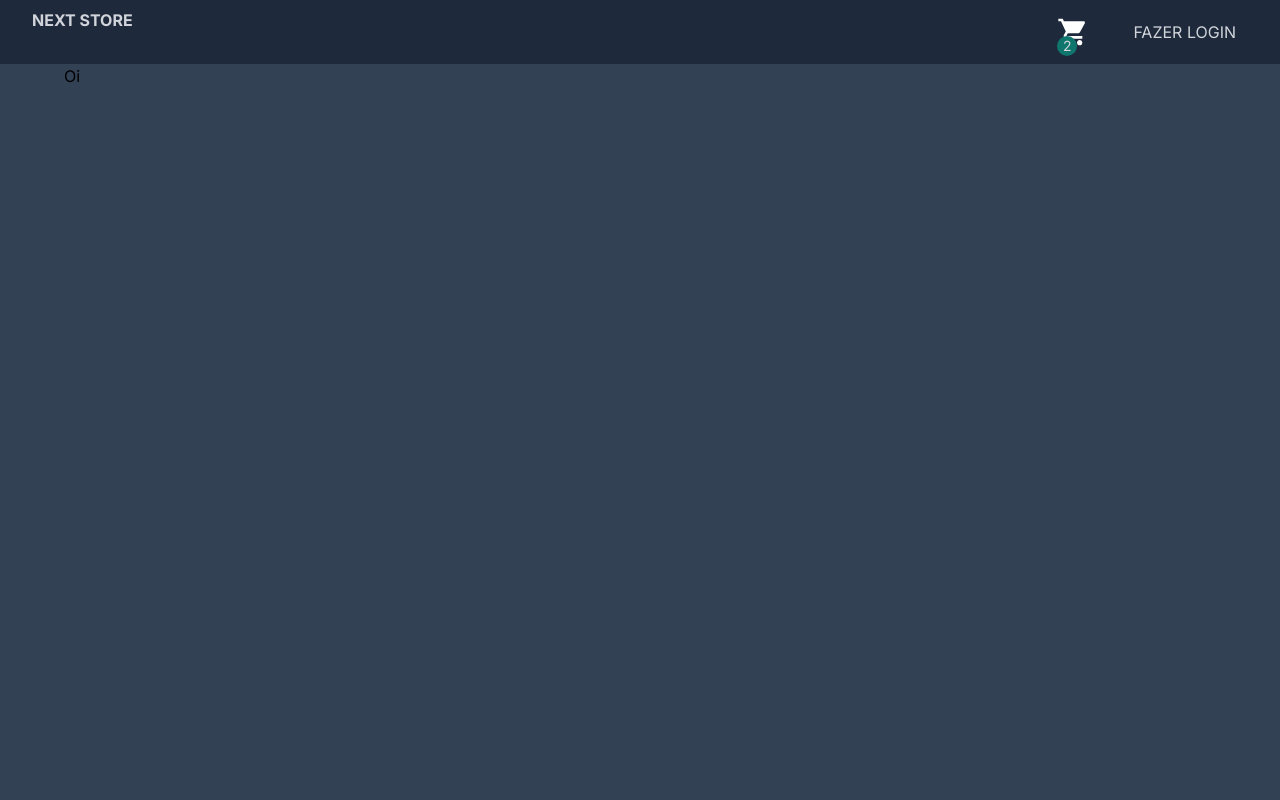
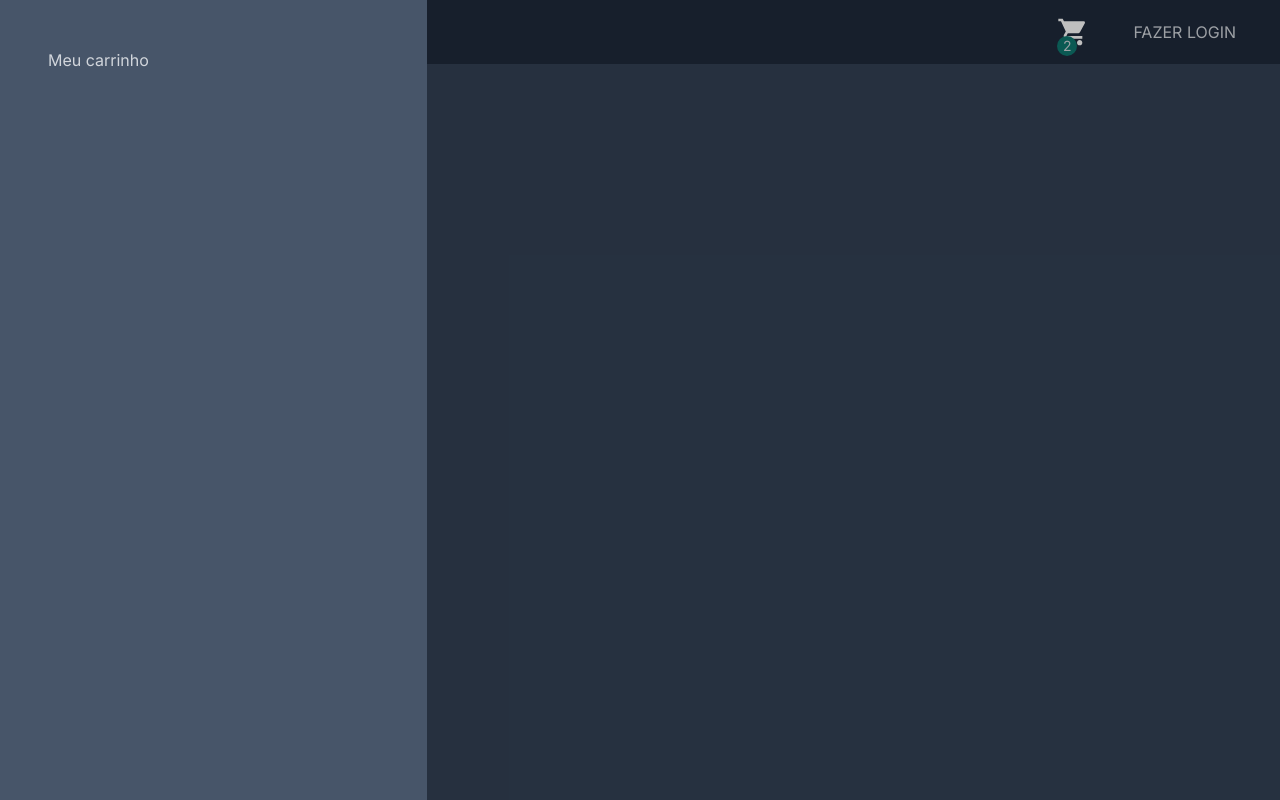
Before and after one commit to nordivi/next-commerce, a Next.js app: page /product in a window 1280 px wide. Built offline with nearby package versions, Linux system fonts and the light colour scheme; no server answers.

Commit message:
drawer carrinho

```diff
--- /dev/null
+++ b/src/app/components/Cart.tsx
@@ -0,0 +1,30 @@
+'use client';
+import { useCartStore } from "@/store";
+export default function Cart(){
+    const useStore = useCartStore();
+    return (
+        <>
+            <div onClick={()=> useStore.toggleCart()} className="flex items-center cursor-pointer relative">
+            <svg xmlns="http://www.w3.org/2000/svg" viewBox="0 0 48 48" id="Cart" className="h-8 w-8  fill-current text-white">
+              <path d="M14 36c-2.21 0-3.98 1.79-3.98 4s1.77 4 3.98 4 4-1.79 4-4-1.79-4-4-4zM2 4v4h4l7.19 15.17-2.7 4.9c-.31.58-.49 1.23-.49 1.93 0 2.21 1.79 4 4 4h24v-4H14.85c-.28 0-.5-.22-.5-.5 0-.09.02-.17.06-.24L16.2 26h14.9c1.5 0 2.81-.83 3.5-2.06l7.15-12.98c.16-.28.25-.61.25-.96a2 2 0 0 0-2-2H10.43l-1.9-4H2zm32 32c-2.21 0-3.98 1.79-3.98 4s1.77 4 3.98 4 4-1.79 4-4-1.79-4-4-4z" fill="#ffffff">
+              </path><path fill="none" d="M0 0h48v48H0z"></path></svg>
+              <span className="bg-teal-700 text-sm text-bold rounded-full h-5 w-5 text-center flex items-center justify-center absolute top-5 ">
+                  2
+              </span>
+
+            </div>
+            {
+                !useStore.isOpen && (
+                    <div onClick={()=> useStore.toggleCart()}  className="fixed w-full h-screen bg-black/25 left-0 top-0 z-50">
+                        <div onClick={(e)=>e.stopPropagation()} className="absolue bg-slate-600 right-0 bottom-0 w-1/3 h-screen p-12 overflow-y-scroll">
+                        <h1>Meu carrinho</h1>
+                        </div>
+                    </div>
+                )
+            }
+
+
+        </>
+
+    )
+}
--- a/src/app/components/Navbar.tsx
+++ b/src/app/components/Navbar.tsx
@@ -1,5 +1,6 @@
 import Link from "next/link";
 import { SignInButton, SignedIn, SignedOut, UserButton } from "@clerk/nextjs";
+import Cart from "./Cart";
 
 function NavBar() {
     return (
@@ -9,15 +10,7 @@ function NavBar() {
             Next Store
           </Link>
           <div className="flex items-center gap-8">
-            <div className="flex items-center cursor-pointer relative">
-            <svg xmlns="http://www.w3.org/2000/svg" viewBox="0 0 48 48" id="Cart" className="h-8 w-8  fill-current text-white">
-              <path d="M14 36c-2.21 0-3.98 1.79-3.98 4s1.77 4 3.98 4 4-1.79 4-4-1.79-4-4-4zM2 4v4h4l7.19 15.17-2.7 4.9c-.31.58-.49 1.23-.49 1.93 0 2.21 1.79 4 4 4h24v-4H14.85c-.28 0-.5-.22-.5-.5 0-.09.02-.17.06-.24L16.2 26h14.9c1.5 0 2.81-.83 3.5-2.06l7.15-12.98c.16-.28.25-.61.25-.96a2 2 0 0 0-2-2H10.43l-1.9-4H2zm32 32c-2.21 0-3.98 1.79-3.98 4s1.77 4 3.98 4 4-1.79 4-4-1.79-4-4-4z" fill="#ffffff">
-              </path><path fill="none" d="M0 0h48v48H0z"></path></svg>
-              <span className="bg-teal-700 text-sm text-bold rounded-full h-5 w-5 text-center flex items-center justify-center absolute top-5 ">
-                  2
-              </span>
-
-            </div>
+            <Cart/>
             <div>
               <SignedIn>
               <UserButton/>
```
